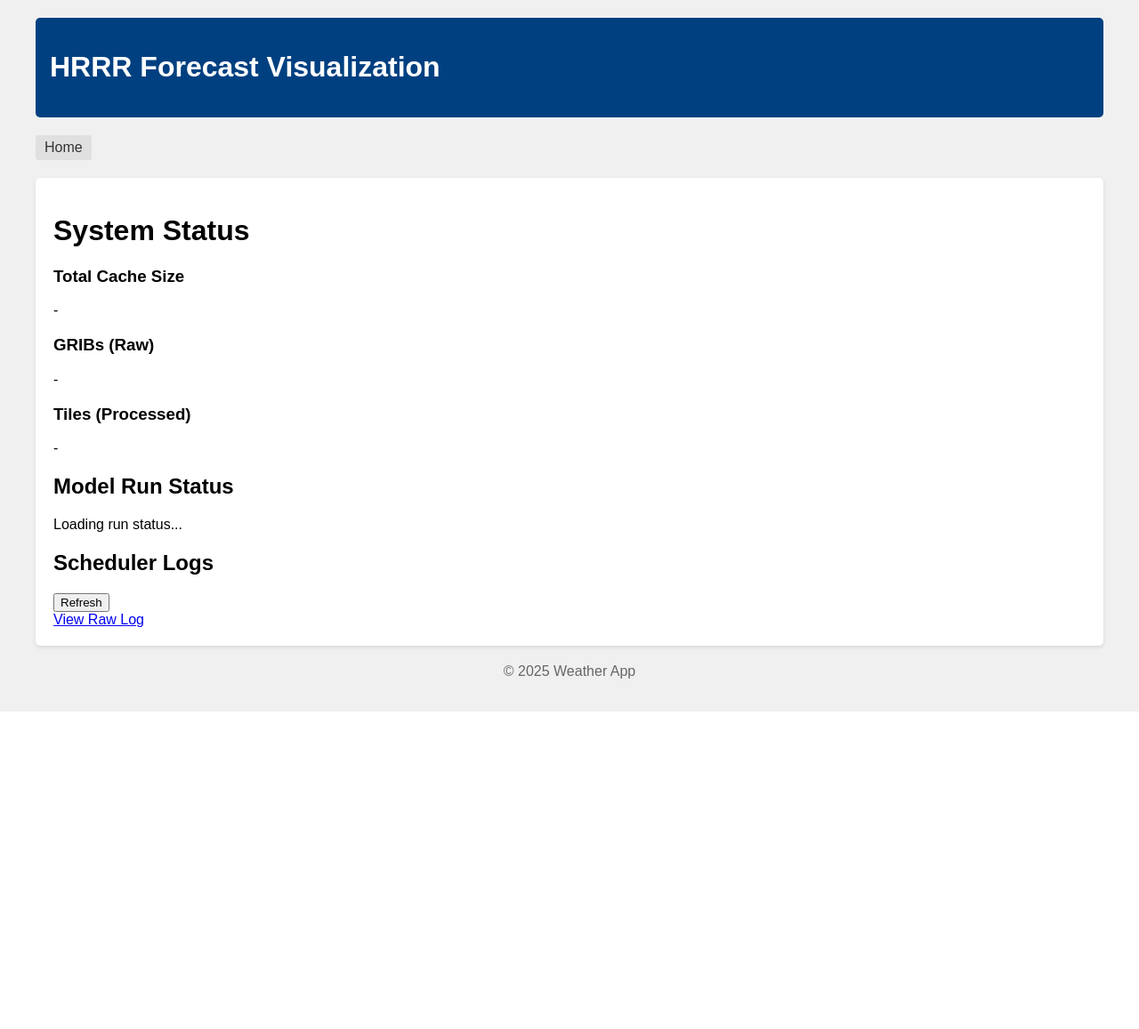
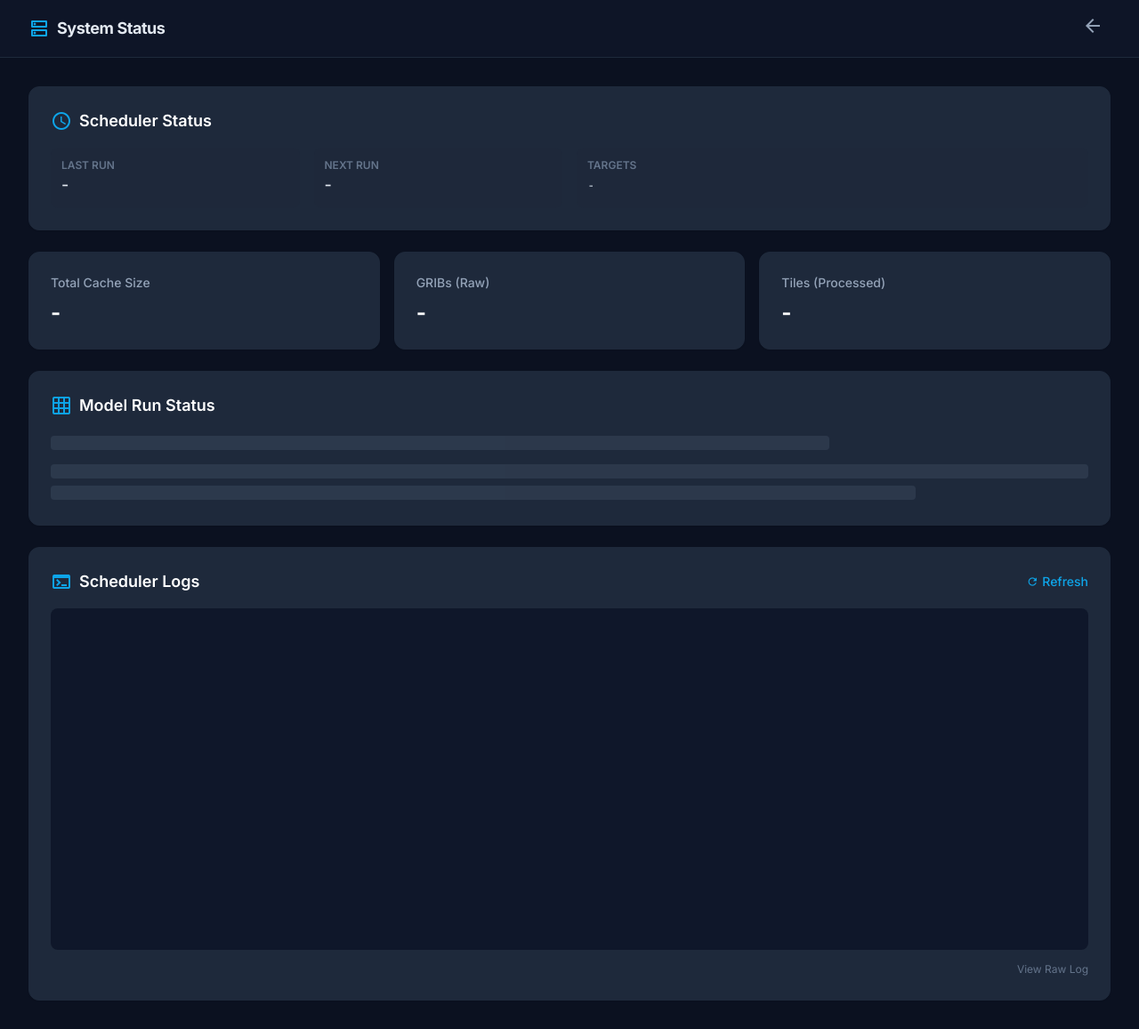
Before and after one commit to djw500/radarcheck, a Flask app: template templates/status.html in a window 1280 px wide. Shown: the whole page at 89% size. Before the commit the page ends 800 px from the top, so only its background shows below. Run offline with Flask 3, Linux system fonts and the light colour scheme; the template is opened without the code that fills it, so the values that code supplies are empty; some libraries are stand-ins or nearby versions.

Commit message:
feat(status): refine UX style, fix data loading, add scheduler reporting

```diff
--- a/app.py
+++ b/app.py
@@ -55,7 +55,7 @@ from tiles import (
     list_tile_variables,
     list_tile_models,
 )
-from status_utils import scan_cache_status, get_disk_usage, read_scheduler_logs
+from status_utils import scan_cache_status, get_disk_usage, read_scheduler_logs, read_scheduler_status
 
 # Set up logging
 logging.basicConfig(level=logging.INFO)
@@ -2163,10 +2163,12 @@ def api_status_summary():
 
     cache_status = scan_cache_status(region=region_id)
     disk_usage = get_disk_usage()
+    scheduler_status = read_scheduler_status()
 
     return jsonify({
         "cache_status": cache_status,
         "disk_usage": disk_usage,
+        "scheduler_status": scheduler_status,
         "timestamp": datetime.now(pytz.UTC).isoformat()
     })
 
--- a/static/js/statusView.js
+++ b/static/js/statusView.js
@@ -9,6 +9,7 @@ async function initStatusPage() {
         const data = await fetchJSON('/api/status/summary');
         renderStatusGrid(data.cache_status);
         renderDiskUsage(data.disk_usage);
+        renderSchedulerStats(data.scheduler_status);
 
         await loadLogs();
 
@@ -122,6 +123,25 @@ function renderLogs(lines) {
     container.scrollTop = container.scrollHeight;
 }
 
+function renderSchedulerStats(status) {
+    if (!status) return;
+
+    const elLast = document.getElementById('schedLastRun');
+    const elNext = document.getElementById('schedNextRun');
+    const elTargets = document.getElementById('schedTargets');
+
+    if (elLast && status.last_run) elLast.textContent = new Date(status.last_run).toLocaleTimeString();
+    if (elNext && status.next_run) elNext.textContent = new Date(status.next_run).toLocaleTimeString();
+
+    if (elTargets) {
+        if (status.targets && status.targets.length > 0) {
+            elTargets.textContent = status.targets.join(', ');
+        } else {
+            elTargets.textContent = "None";
+        }
+    }
+}
+
 if (typeof module !== 'undefined') {
-    module.exports = { initStatusPage, renderStatusGrid, renderDiskUsage, renderLogs };
+    module.exports = { initStatusPage, renderStatusGrid, renderDiskUsage, renderLogs, renderSchedulerStats };
 }
--- a/templates/status.html
+++ b/templates/status.html
@@ -1,59 +1,135 @@
-{% extends "base.html" %}
+<!DOCTYPE html>
+<html lang="en" class="dark">
+<head>
+    <meta charset="utf-8"/>
+    <meta content="width=device-width, initial-scale=1.0" name="viewport"/>
+    <title>System Status | RadarCheck</title>
+    <link rel="preconnect" href="https://fonts.googleapis.com" crossorigin>
+    <link rel="preconnect" href="https://fonts.gstatic.com" crossorigin>
+    <script src="https://cdn.tailwindcss.com?plugins=forms,typography"></script>
+    <link href="https://fonts.googleapis.com/css2?family=Inter:wght@300;400;500;600;700&amp;display=swap" rel="stylesheet"/>
+    <link href="https://fonts.googleapis.com/icon?family=Material+Icons+Outlined" rel="stylesheet"/>
+    <script>
+        tailwind.config = {
+            darkMode: "class",
+            theme: {
+                extend: {
+                    colors: {
+                        primary: "#0ea5e9", // Sky 500
+                        "background-light": "#f8fafc", // Slate 50
+                        "background-dark": "#0B1120", // Custom deep dark
+                        "card-dark": "#1e293b",
+                        "card-light": "#ffffff",
+                    },
+                    fontFamily: {
+                        display: ["Inter", "sans-serif"],
+                    },
+                },
+            },
+        };
+    </script>
+    <style>
+        body { font-family: 'Inter', sans-serif; }
+    </style>
+</head>
+<body class="bg-background-light dark:bg-background-dark text-slate-800 dark:text-slate-200 min-h-screen flex flex-col font-display antialiased selection:bg-primary selection:text-white">
 
-{% block title %}System Status | RadarCheck{% endblock %}
+<!-- Header -->
+<nav class="border-b border-slate-200 dark:border-slate-800 bg-white/80 dark:bg-slate-900/80 backdrop-blur-md sticky top-0 z-50">
+    <div class="max-w-7xl mx-auto px-4 sm:px-6 lg:px-8">
+        <div class="flex items-center justify-between h-16">
+            <div class="flex items-center gap-2">
+                <span class="material-icons-outlined text-primary text-2xl">dns</span>
+                <span class="font-bold text-lg tracking-tight">System Status</span>
+            </div>
 
-{% block extra_head %}
-<style>
-    .status-complete { background-color: #10b981; color: white; } /* Green-500 */
-    .status-partial { background-color: #f59e0b; color: white; } /* Amber-500 */
-    .status-empty { background-color: #94a3b8; color: white; } /* Slate-400 */
-    .status-grid { display: grid; gap: 4px; }
-</style>
-{% endblock %}
+            <div class="flex items-center gap-2">
+                <a href="/" class="p-2 rounded-full text-slate-500 hover:text-primary dark:text-slate-400 dark:hover:text-white transition-colors" title="Back to Forecast">
+                    <span class="material-icons-outlined">arrow_back</span>
+                </a>
+            </div>
+        </div>
+    </div>
+</nav>
 
-{% block content %}
-<div class="max-w-7xl mx-auto p-4 space-y-6">
-    <h1 class="text-2xl font-bold text-slate-900 dark:text-white">System Status</h1>
+<main class="flex-grow p-4 sm:p-6 lg:p-8 max-w-7xl mx-auto w-full space-y-6">
+
+    <!-- Scheduler Status (New) -->
+    <div class="bg-white dark:bg-card-dark rounded-xl border border-slate-200 dark:border-slate-800 shadow-sm p-6">
+        <h2 class="text-lg font-semibold mb-4 text-slate-900 dark:text-white flex items-center gap-2">
+            <span class="material-icons-outlined text-primary">schedule</span> Scheduler Status
+        </h2>
+        <div class="grid grid-cols-1 md:grid-cols-2 lg:grid-cols-4 gap-4" id="schedulerStats">
+            <div class="p-3 bg-slate-50 dark:bg-slate-800/50 rounded-lg">
+                <div class="text-xs text-slate-500 uppercase font-semibold">Last Run</div>
+                <div class="text-lg font-medium" id="schedLastRun">-</div>
+            </div>
+            <div class="p-3 bg-slate-50 dark:bg-slate-800/50 rounded-lg">
+                <div class="text-xs text-slate-500 uppercase font-semibold">Next Run</div>
+                <div class="text-lg font-medium" id="schedNextRun">-</div>
+            </div>
+            <div class="p-3 bg-slate-50 dark:bg-slate-800/50 rounded-lg col-span-2">
+                <div class="text-xs text-slate-500 uppercase font-semibold">Targets</div>
+                <div class="text-sm font-mono mt-1 text-slate-600 dark:text-slate-300" id="schedTargets">-</div>
+            </div>
+        </div>
+    </div>
 
     <!-- Disk Usage -->
     <div class="grid grid-cols-1 md:grid-cols-3 gap-4">
-        <div class="bg-white dark:bg-slate-800 p-4 rounded-lg shadow border border-slate-200 dark:border-slate-700">
+        <div class="bg-white dark:bg-card-dark rounded-xl border border-slate-200 dark:border-slate-800 shadow-sm p-6">
             <h3 class="text-sm font-medium text-slate-500 dark:text-slate-400">Total Cache Size</h3>
-            <p id="diskTotal" class="text-2xl font-bold text-slate-900 dark:text-white">-</p>
+            <p id="diskTotal" class="text-2xl font-bold text-slate-900 dark:text-white mt-2">-</p>
         </div>
-        <div class="bg-white dark:bg-slate-800 p-4 rounded-lg shadow border border-slate-200 dark:border-slate-700">
+        <div class="bg-white dark:bg-card-dark rounded-xl border border-slate-200 dark:border-slate-800 shadow-sm p-6">
             <h3 class="text-sm font-medium text-slate-500 dark:text-slate-400">GRIBs (Raw)</h3>
-            <p id="diskGribs" class="text-2xl font-bold text-slate-900 dark:text-white">-</p>
+            <p id="diskGribs" class="text-2xl font-bold text-slate-900 dark:text-white mt-2">-</p>
         </div>
-        <div class="bg-white dark:bg-slate-800 p-4 rounded-lg shadow border border-slate-200 dark:border-slate-700">
+        <div class="bg-white dark:bg-card-dark rounded-xl border border-slate-200 dark:border-slate-800 shadow-sm p-6">
             <h3 class="text-sm font-medium text-slate-500 dark:text-slate-400">Tiles (Processed)</h3>
-            <p id="diskTiles" class="text-2xl font-bold text-slate-900 dark:text-white">-</p>
+            <p id="diskTiles" class="text-2xl font-bold text-slate-900 dark:text-white mt-2">-</p>
         </div>
     </div>
 
     <!-- Run Status Grid -->
-    <div class="bg-white dark:bg-slate-800 p-6 rounded-lg shadow border border-slate-200 dark:border-slate-700">
-        <h2 class="text-lg font-semibold mb-4 text-slate-900 dark:text-white">Model Run Status</h2>
+    <div class="bg-white dark:bg-card-dark rounded-xl border border-slate-200 dark:border-slate-800 shadow-sm p-6">
+        <div class="flex justify-between items-center mb-4">
+            <h2 class="text-lg font-semibold text-slate-900 dark:text-white flex items-center gap-2">
+                <span class="material-icons-outlined text-primary">grid_on</span> Model Run Status
+            </h2>
+        </div>
         <div id="statusGrid" class="overflow-x-auto">
-            <!-- Rendered by JS -->
-            <p class="text-slate-500">Loading run status...</p>
+            <div class="animate-pulse flex space-x-4">
+                <div class="flex-1 space-y-4 py-1">
+                    <div class="h-4 bg-slate-200 dark:bg-slate-700 rounded w-3/4"></div>
+                    <div class="space-y-2">
+                        <div class="h-4 bg-slate-200 dark:bg-slate-700 rounded"></div>
+                        <div class="h-4 bg-slate-200 dark:bg-slate-700 rounded w-5/6"></div>
+                    </div>
+                </div>
+            </div>
         </div>
     </div>
 
     <!-- Logs -->
-    <div class="bg-white dark:bg-slate-800 p-6 rounded-lg shadow border border-slate-200 dark:border-slate-700">
+    <div class="bg-white dark:bg-card-dark rounded-xl border border-slate-200 dark:border-slate-800 shadow-sm p-6">
         <div class="flex justify-between items-center mb-4">
-            <h2 class="text-lg font-semibold text-slate-900 dark:text-white">Scheduler Logs</h2>
-            <button id="refreshLogsBtn" class="text-sm text-primary hover:text-blue-400">Refresh</button>
+            <h2 class="text-lg font-semibold text-slate-900 dark:text-white flex items-center gap-2">
+                <span class="material-icons-outlined text-primary">terminal</span> Scheduler Logs
+            </h2>
+            <button id="refreshLogsBtn" class="text-sm text-primary hover:text-blue-400 font-medium flex items-center gap-1">
+                <span class="material-icons-outlined text-sm">refresh</span> Refresh
+            </button>
         </div>
-        <div class="bg-slate-900 text-slate-300 p-4 rounded font-mono text-xs h-64 overflow-y-auto" id="logsContainer">
+        <div class="bg-slate-900 text-slate-300 p-4 rounded-lg font-mono text-xs h-96 overflow-y-auto leading-relaxed" id="logsContainer">
             <!-- Logs here -->
         </div>
         <div class="mt-2 text-right">
-            <a href="/api/status/logs?lines=1000" target="_blank" class="text-sm text-blue-500 hover:underline">View Raw Log</a>
+            <a href="/api/status/logs?lines=1000" target="_blank" class="text-xs text-slate-500 hover:text-primary hover:underline">View Raw Log</a>
         </div>
     </div>
-</div>
+
+</main>
 
 <script src="{{ url_for('static', filename='js/statusView.js') }}"></script>
 <script>
@@ -63,4 +139,5 @@
         }
     });
 </script>
-{% endblock %}
+</body>
+</html>
```
Also changed, not shown: scripts/build_tiles_scheduled.py (+41 -2 lines), status_utils.py (+13 -0 lines).
